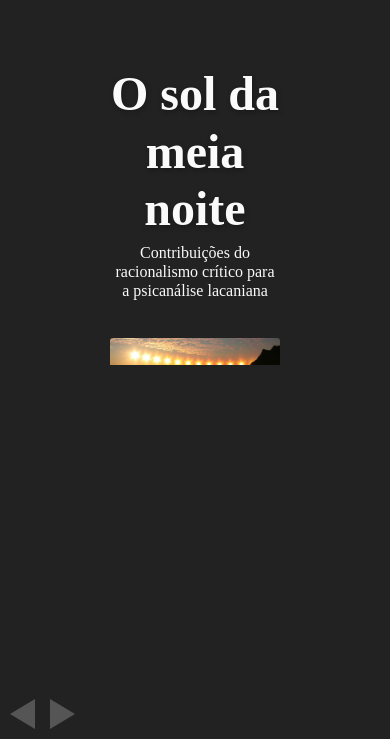
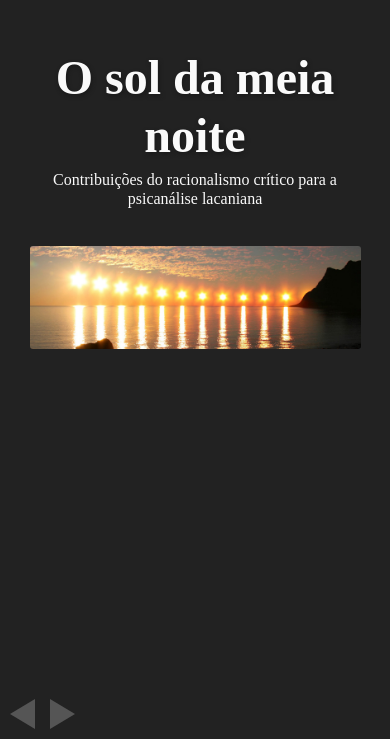
Before and after one commit to noah-art3mis/midnight-sun, a plain HTML site: page index.html in a window 390 px wide. Shown: the part 105-844 px from the top of the page. Drawn offline with Linux system fonts and the light colour scheme; a web font is replaced by a local one.

Commit message:
fix responsive for mobile

```diff
--- a/index.html
+++ b/index.html
@@ -651,22 +651,21 @@ pre .xml .cdata {
   background-color: #0c2a4a;
 } */
 
-.slide-content {
-  max-width: 60ch;
-}
-
 strong {
   font-weight: 500;
   color: #a6e22e;
 }
 
-/* blockquote {
-  overflow-y: scroll;
-  max-height: 100%;
-} */
-
 .slide-content {
-  overflow-y: scroll;
+  overflow: visible;
+  max-width: 60ch;
+}
+
+.slide {
+  padding-top: 10dvh;
+  padding-bottom: 10dvh;
+  padding-left: 5dvw;
+  padding-right: 5dvw;
 }
 
   </style>
--- a/style.css
+++ b/style.css
@@ -8,20 +8,19 @@
   background-color: #0c2a4a;
 } */
 
-.slide-content {
-  max-width: 60ch;
-}
-
 strong {
   font-weight: 500;
   color: #a6e22e;
 }
 
-/* blockquote {
-  overflow-y: scroll;
-  max-height: 100%;
-} */
+.slide-content {
+  overflow: visible;
+  max-width: 60ch;
+}
 
-.slide-content {
-  overflow-y: scroll;
+.slide {
+  padding-top: 10dvh;
+  padding-bottom: 10dvh;
+  padding-left: 5dvw;
+  padding-right: 5dvw;
 }
```
